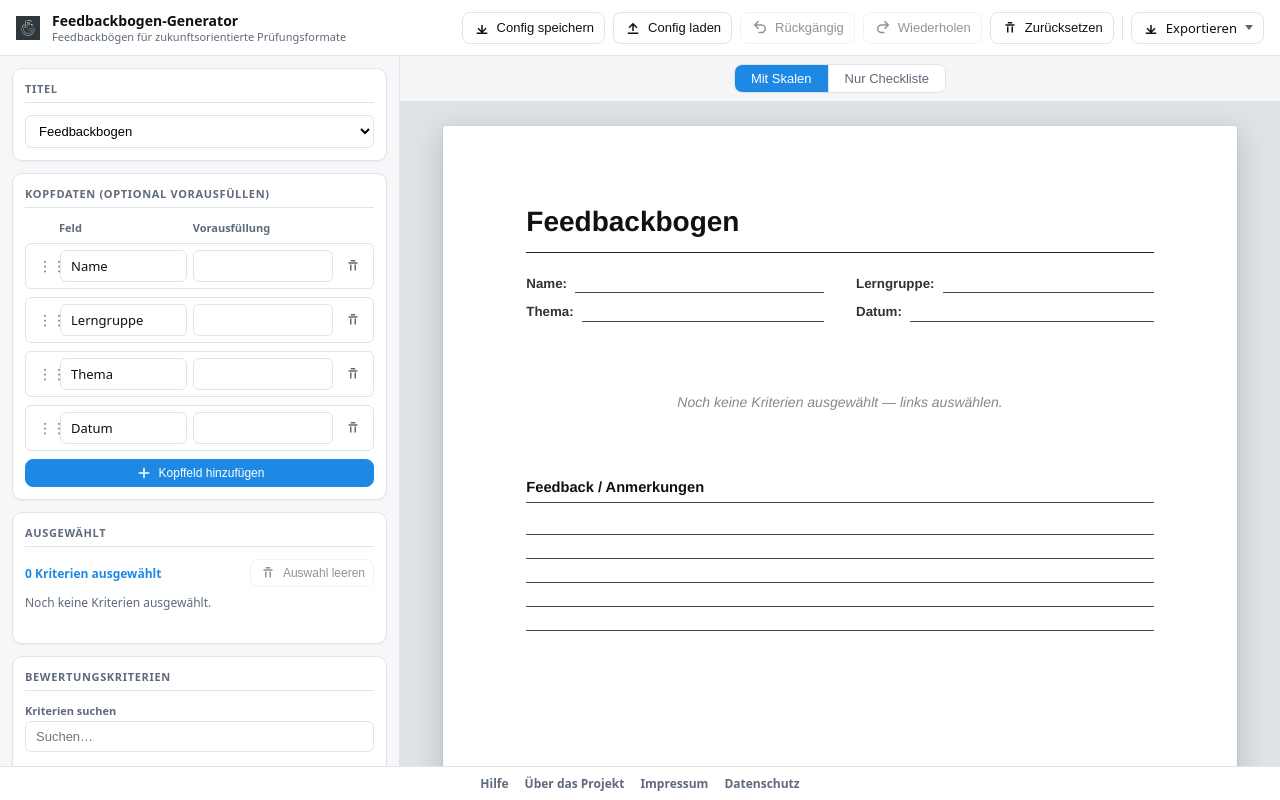
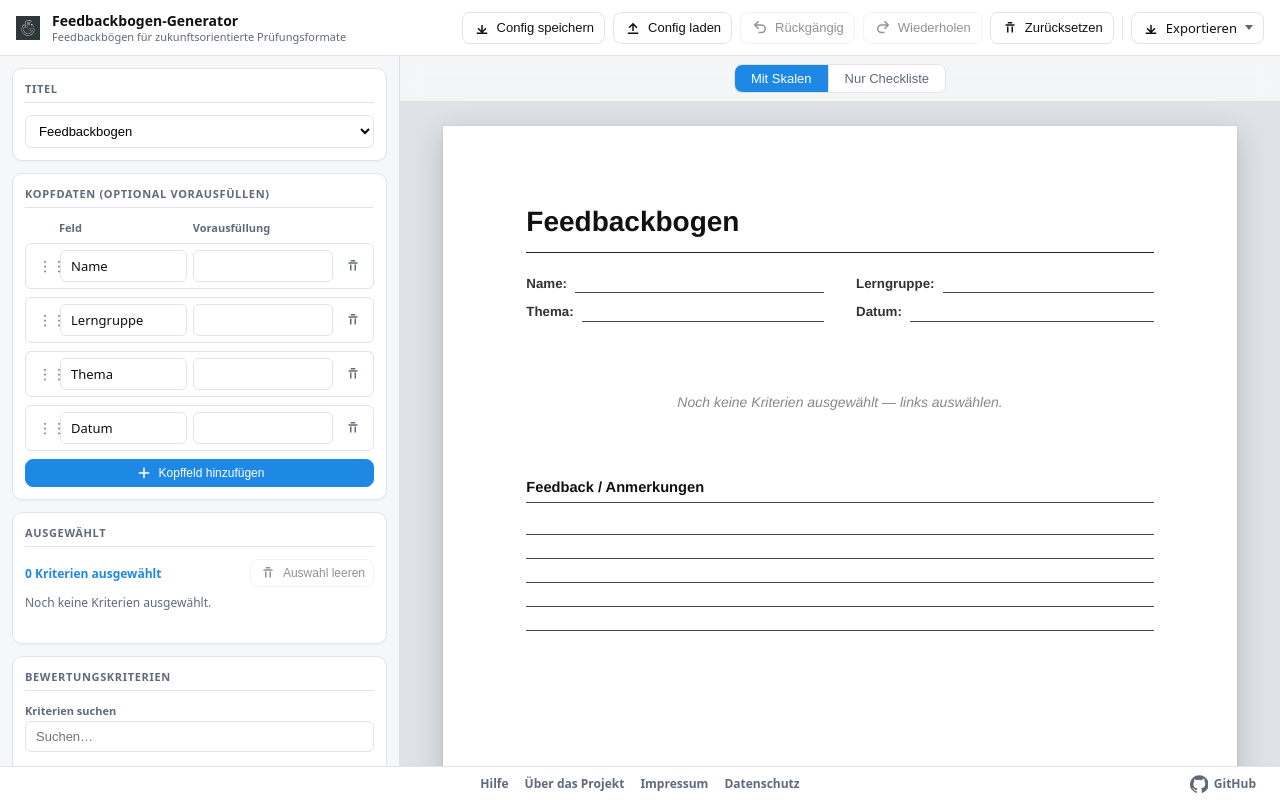
Before and after one commit to ChristianHaake/Feedbackbogen-Generator, a website built with Vite: page src/ui/index.html in a window 1280 px wide. Built offline with nearby package versions, Linux system fonts and the light colour scheme; files whose address does not match are found by name.

Commit message:
Add github icon link to footer

```diff
--- a/src/app.css
+++ b/src/app.css
@@ -210,6 +210,11 @@ body {
 }
 .app-footer {
   flex-shrink: 0;
+  display: flex;
+  align-items: center;
+  justify-content: center;
+  gap: var(--space-3);
+  position: relative;
   border-top: 1px solid var(--border);
   background: #fff;
   padding: 8px var(--space-4);
@@ -230,6 +235,29 @@ body {
 .app-footer-nav a[aria-current="page"] {
   color: var(--brand);
   text-decoration: underline;
+}
+.github-link {
+  position: absolute;
+  right: var(--space-4);
+  display: inline-flex;
+  align-items: center;
+  justify-content: center;
+  gap: 6px;
+  min-height: 28px;
+  padding: 4px 8px;
+  border-radius: 999px;
+  color: var(--muted);
+  font-size: 12px;
+  font-weight: 700;
+  text-decoration: none;
+}
+.github-link svg {
+  display: block;
+  flex: 0 0 auto;
+}
+.github-link:hover {
+  background: #f1f3f5;
+  color: var(--text);
 }
 .mobile-tabs { display: none; }
 .mobile-export-pane { display: none; }
@@ -1044,8 +1072,10 @@ body {
   }
   .btn-label { display: none; }
   .menu-panel { right: 0; }
-  .app-footer { padding: 7px var(--space-3); }
+  .app-footer { justify-content: flex-start; padding: 7px calc(var(--space-3) + 36px) 7px var(--space-3); }
   .app-footer-nav { gap: var(--space-3); }
+  .github-link { right: var(--space-3); padding-inline: 6px; }
+  .github-link-label { display: none; }
 }
 @media (prefers-reduced-motion: reduce) { * { transition: none !important; animation: none !important; } }
 
--- a/src/ui/templates.ts
+++ b/src/ui/templates.ts
@@ -161,7 +161,8 @@ export function renderLayout(): HTMLElement {
       el('a', { href: contentPages.about.path, 'data-app-route': 'about', text: contentPages.about.title }),
       el('a', { href: contentPages.imprint.path, 'data-app-route': 'imprint', text: contentPages.imprint.title }),
       el('a', { href: contentPages.privacy.path, 'data-app-route': 'privacy', text: contentPages.privacy.title })
-    )
+    ),
+    githubLink()
   );
   const productFormatModal = el('div', { id: 'product-format-modal-root' });
   const resetConfirmModal = el('div', { id: 'reset-confirm-modal-root' });
@@ -229,6 +230,35 @@ function exportButton(format: ExportFormat, label: string, iconId: string) {
   const btn = el('button', { class: 'export-card-button', type: 'button', 'data-export-format': format });
   btn.append(icon(iconId), el('span', { text: label }));
   return btn;
+}
+
+function githubLink(): HTMLAnchorElement {
+  const link = el('a', {
+    class: 'github-link',
+    href: 'https://github.com/ChristianHaake/Feedbackbogen-Generator',
+    target: '_blank',
+    rel: 'noopener noreferrer',
+    title: 'GitHub Repository',
+    'aria-label': 'GitHub Repository'
+  });
+  link.append(githubIcon(), el('span', { class: 'github-link-label', text: 'GitHub' }));
+  return link;
+}
+
+function githubIcon(): SVGSVGElement {
+  const svg = document.createElementNS('http://www.w3.org/2000/svg', 'svg');
+  svg.setAttribute('aria-hidden', 'true');
+  svg.setAttribute('width', '18');
+  svg.setAttribute('height', '18');
+  svg.setAttribute('viewBox', '0 0 24 24');
+  const path = document.createElementNS('http://www.w3.org/2000/svg', 'path');
+  path.setAttribute('fill', 'currentColor');
+  path.setAttribute(
+    'd',
+    'M12 .5a12 12 0 0 0-3.8 23.4c.6.1.8-.2.8-.6v-2.1c-3.3.7-4-1.4-4-1.4-.5-1.3-1.3-1.7-1.3-1.7-1.1-.7.1-.7.1-.7 1.2.1 1.8 1.2 1.8 1.2 1.1 1.8 2.8 1.3 3.5 1 .1-.8.4-1.3.8-1.6-2.6-.3-5.4-1.3-5.4-5.9 0-1.3.5-2.4 1.2-3.2-.1-.3-.5-1.6.1-3.2 0 0 1-.3 3.3 1.2a11.4 11.4 0 0 1 6 0C17.9 4.8 19 5.1 19 5.1c.6 1.6.2 2.9.1 3.2.8.8 1.2 1.9 1.2 3.2 0 4.6-2.8 5.6-5.4 5.9.4.4.8 1.1.8 2.2v3.7c0 .3.2.7.8.6A12 12 0 0 0 12 .5Z'
+  );
+  svg.append(path);
+  return svg;
 }
 
 export function documentTitleText(config: DocumentTitleConfig): string {
```
